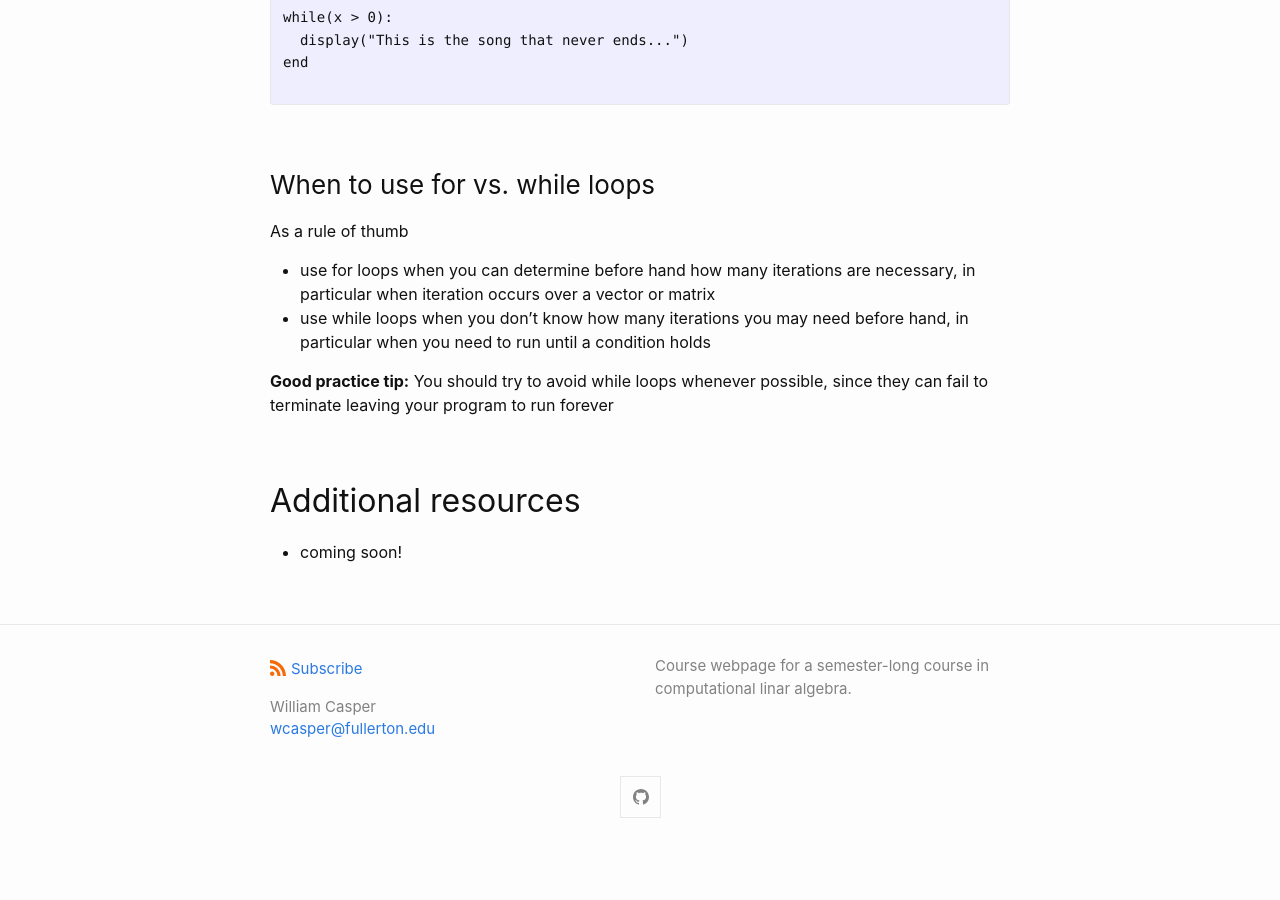
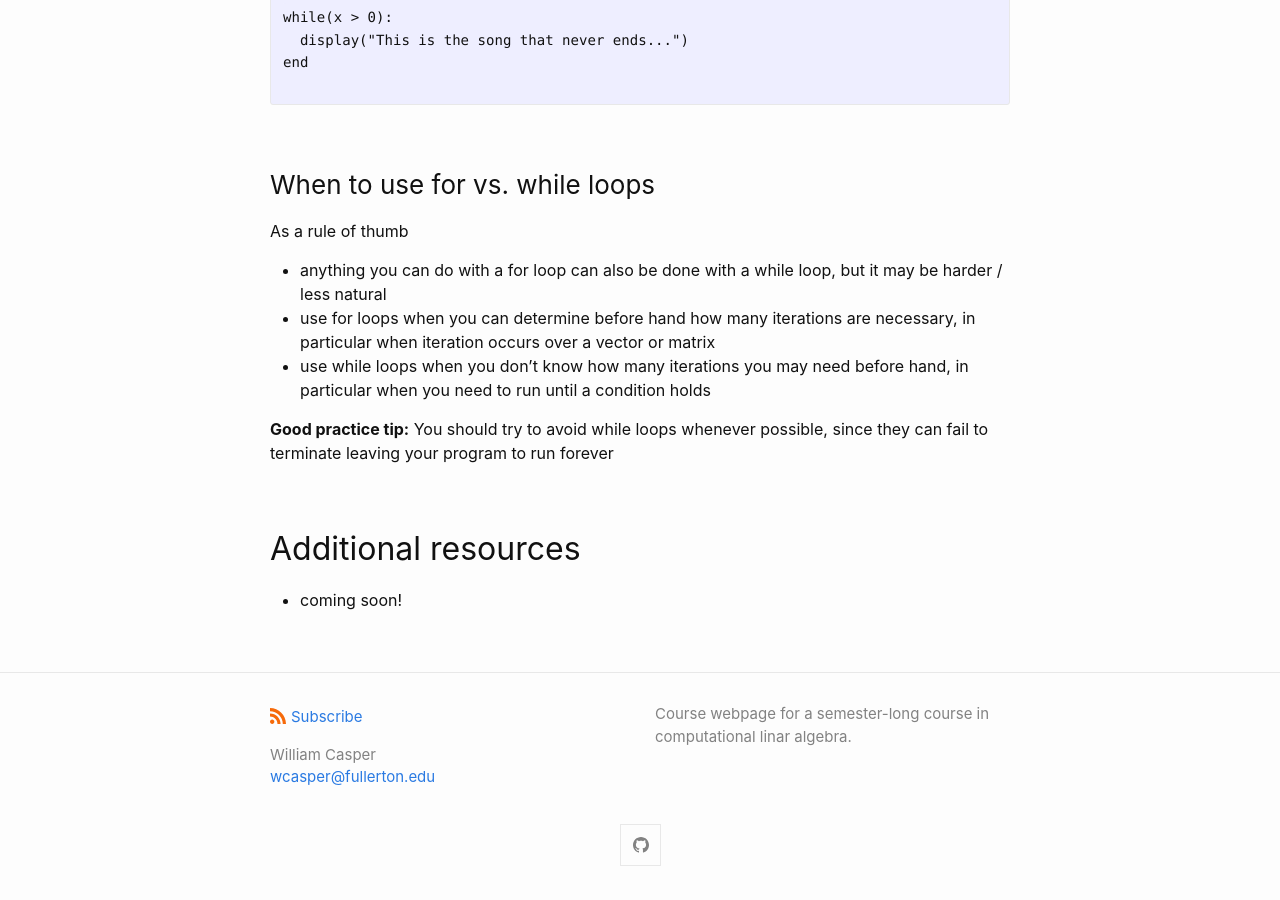
Before and after one commit to wcasper/math107spring2022, a Jekyll site: the page built from _posts/2022-02-14-Week-4-Lecture-7.md, in a window 1280 px wide and 900 px high, scrolled down 2167 px. Built offline with Jekyll 4.4.1, drawn with Linux system fonts in a browser that asks for light colours; before the commit the page ends 3020 px from its top, so only the background shows below that.

Commit message:
added comment

```diff
--- a/_posts/2022-02-14-Week-4-Lecture-7.md
+++ b/_posts/2022-02-14-Week-4-Lecture-7.md
@@ -93,6 +93,7 @@ end
 ### When to use for vs. while loops
 
 As a rule of thumb
+* anything you can do with a for loop can also be done with a while loop, but it may be harder / less natural
 * use for loops when you can determine before hand how many iterations are necessary, in particular when iteration occurs over a vector or matrix
 * use while loops when you don't know how many iterations you may need before hand, in particular when you need to run until a condition holds
 
```
